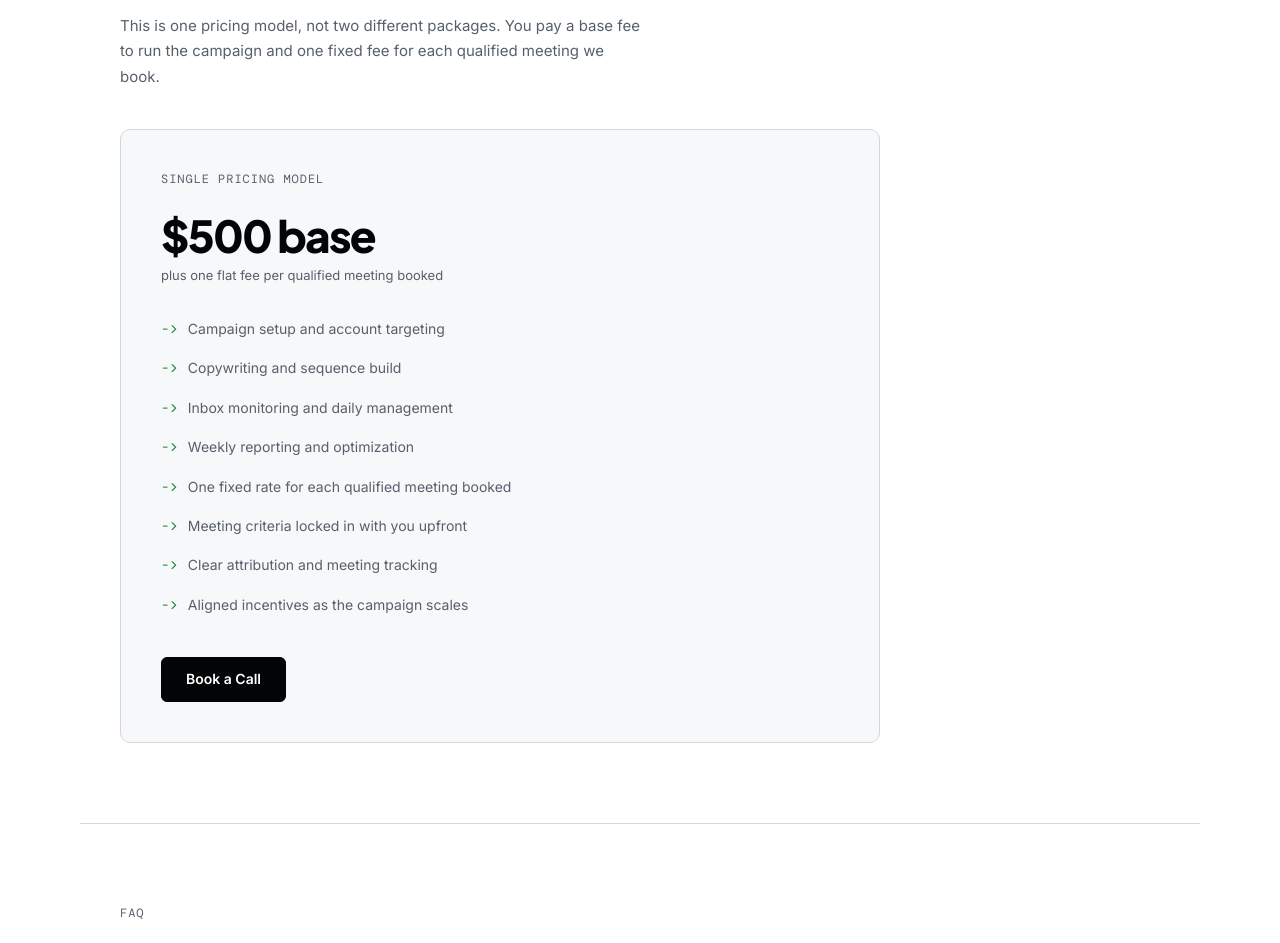
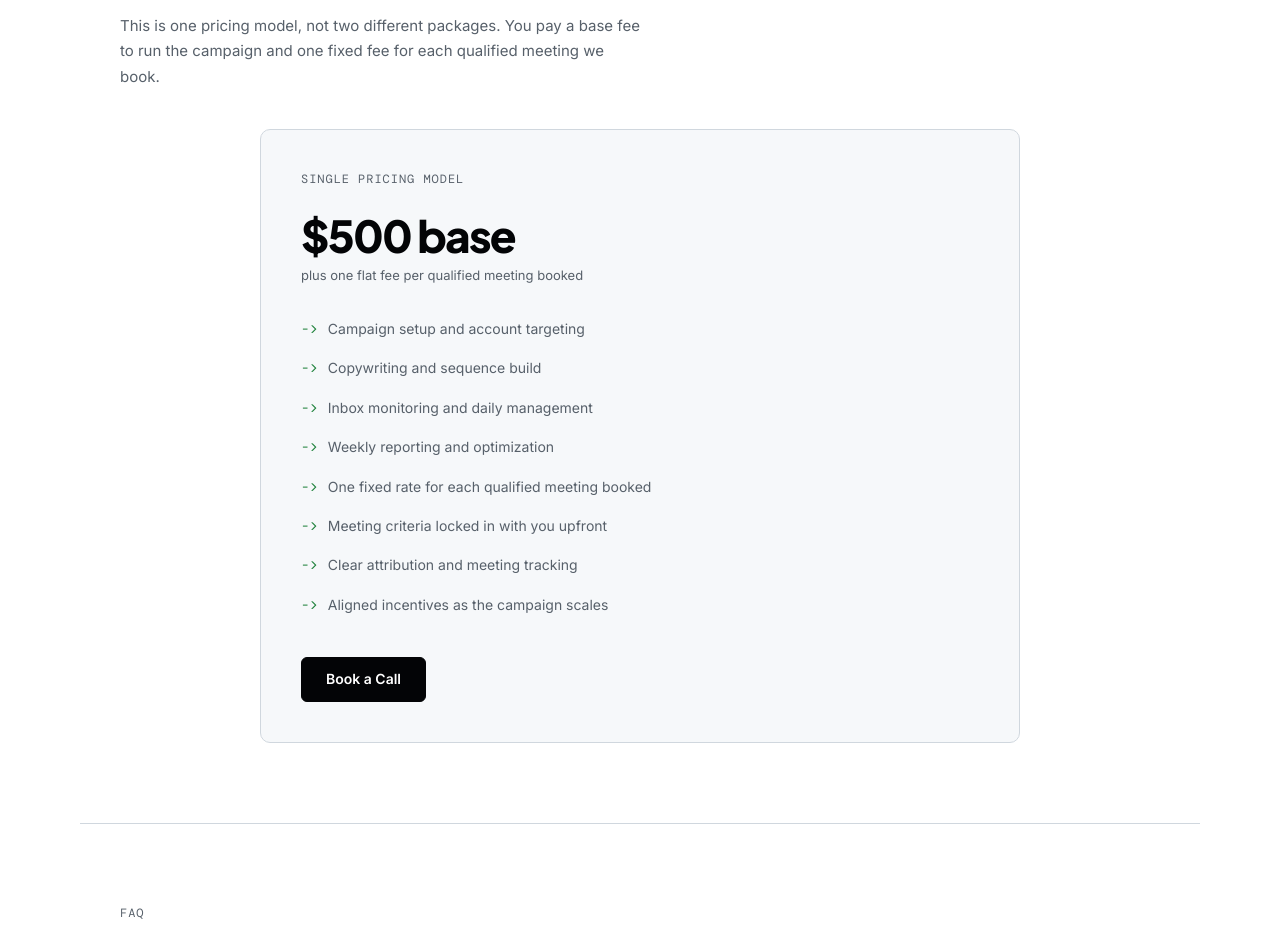
Before and after one commit to nikhilBajaj2k4/revenueslabs, a plain HTML site: page index.html in a window 1280 px wide. Shown: the part 2842-3785 px from the top of the page. Drawn offline with nearby package versions, Linux system fonts and the light colour scheme.

Commit message:
Center pricing section card

```diff
--- a/index.html
+++ b/index.html
@@ -231,7 +231,7 @@
       display: grid;
       grid-template-columns: 1fr;
       gap: 24px;
-      margin-top: 40px;
+      margin: 40px auto 0;
       max-width: 760px;
     }
 
```
